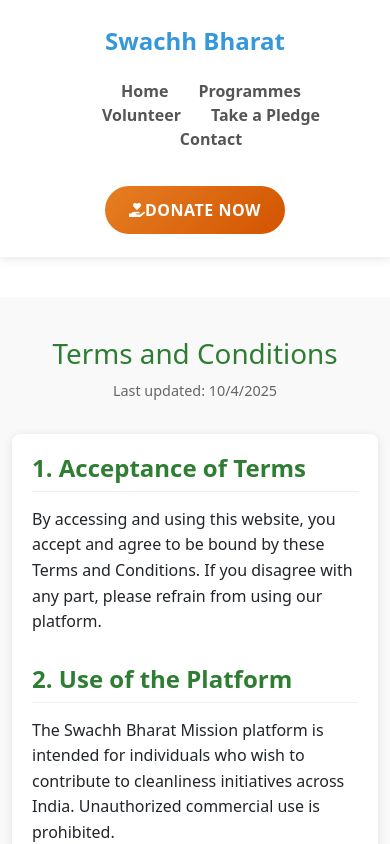
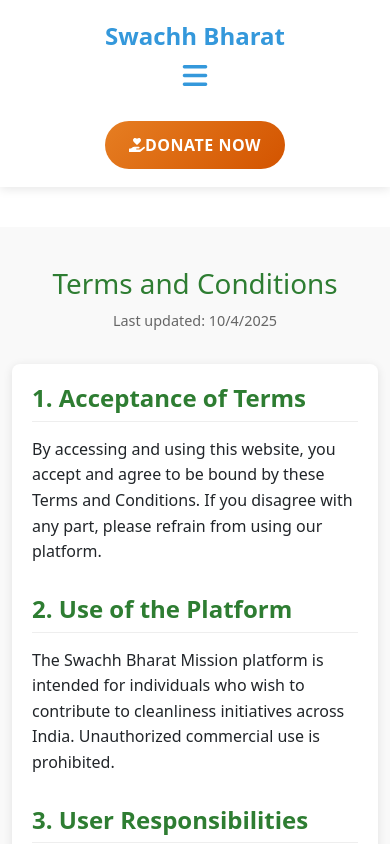
Before and after one commit to edahnXC/Swachchh-bharat-BE, a React (Create React App) app: page /terms-and-conditions in a window 390 px wide. Shown: the top 844 px of the page. Built offline with nearby package versions, Linux system fonts and the light colour scheme.

Commit message:
improve mobile view

```diff
--- a/public/index.html
+++ b/public/index.html
@@ -6,6 +6,7 @@
     <meta name="viewport" content="width=device-width, initial-scale=1" />
     <meta name="theme-color" content="#000000" />
     <meta name="description" content="Swachh Bharat Mission Website" />
+    <link rel="stylesheet" href="https://cdnjs.cloudflare.com/ajax/libs/font-awesome/6.0.0-beta3/css/all.min.css">
     <link rel="apple-touch-icon" href="%PUBLIC_URL%/logo192.png" />
     <link rel="manifest" href="%PUBLIC_URL%/manifest.json" />
     <!-- Add Font Awesome -->
--- a/src/App.js
+++ b/src/App.js
@@ -40,7 +40,7 @@
   const navigate = useNavigate();
   const location = useLocation();
   const [isAdmin, setIsAdmin] = useState(false);
-
+  const [menuOpen, setMenuOpen] = useState(false);
   // Scroll to top on route change
   useEffect(() => {
     window.scrollTo(0, 0);
@@ -69,14 +69,17 @@
             <Link to="/" className="logo">
               Swachh Bharat
             </Link>
+            <div className="menu-icon" onClick={() => setMenuOpen(!menuOpen)}>
+      <i className={menuOpen ? "fas fa-times" : "fas fa-bars"}></i>
+    </div>
 
-            <ul className="nav-links">
-              <li><Link to="/">Home</Link></li>
-              <li><Link to="/programmes">Programmes</Link></li>
-              <li><Link to="/volunteer">Volunteer</Link></li>
-              <li><Link to="/pledge">Take a Pledge</Link></li>
-              <li><Link to="/contact">Contact</Link></li>
-            </ul>
+    <ul className={menuOpen ? "nav-links mobile-menu" : "nav-links"}>
+      <li><Link to="/" onClick={() => setMenuOpen(false)}>Home</Link></li>
+      <li><Link to="/programmes" onClick={() => setMenuOpen(false)}>Programmes</Link></li>
+      <li><Link to="/volunteer" onClick={() => setMenuOpen(false)}>Volunteer</Link></li>
+      <li><Link to="/pledge" onClick={() => setMenuOpen(false)}>Take a Pledge</Link></li>
+      <li><Link to="/contact" onClick={() => setMenuOpen(false)}>Contact</Link></li>
+    </ul>
 
             <div className="nav-buttons">
               <Link to="/donation" className="donate-btn">
--- a/src/components/AdminPanel.js
+++ b/src/components/AdminPanel.js
@@ -1439,7 +1439,6 @@
                             )}
 
                             {/* Contacts List */}
-{/* Contacts List */}
                             {activeTab === "contacts" && (
                                 <Card>
                                     <Card.Header className="d-flex justify-content-between align-items-center">
--- a/src/styles.css
+++ b/src/styles.css
@@ -94,6 +94,7 @@
   position: sticky;
   top: 0;
   z-index: 1000;
+  padding: 10px 0;
 }
 
 .navbar .container {
@@ -102,7 +103,7 @@
   align-items: center;
   max-width: 1200px;
   margin: 0 auto;
-  padding: 15px 20px;
+  padding: 0 20px;
 }
 
 .logo {
@@ -121,6 +122,8 @@
 .nav-links {
   display: flex;
   list-style: none;
+  margin: 0;
+  padding: 0;
 }
 
 .nav-links li {
@@ -212,6 +215,72 @@
 
 .donate-btn:hover::after {
   opacity: 1;
+}
+
+/* Hamburger Menu Icon */
+.menu-icon {
+  display: none;
+  font-size: 28px;
+  cursor: pointer;
+  color: var(--primary-color);
+  z-index: 1001;
+}
+
+/* Mobile Menu */
+@media (max-width: 768px) {
+  .navbar .container {
+    flex-direction: row;
+    justify-content: space-between;
+    padding: 10px 20px;
+    position: relative;
+  }
+
+  .menu-icon {
+    display: block;
+  }
+
+  .nav-links {
+    display: none;
+  }
+
+  .nav-links.mobile-menu {
+    display: flex;
+    flex-direction: column;
+    align-items: center;
+    position: absolute;
+    top: 65px; /* adjust according to your navbar height */
+    left: 0;
+    width: 100%;
+    background-color: white;
+    box-shadow: 0 8px 20px rgba(0, 0, 0, 0.1);
+    padding: 20px 0;
+    z-index: 1000;
+    animation: slideDown 0.3s ease-in-out;
+  }
+
+  .nav-links.mobile-menu li {
+    margin: 15px 0;
+  }
+
+  .nav-buttons {
+    margin-top: 15px;
+  }
+
+  .donate-btn {
+    margin-top: 10px;
+  }
+}
+
+/* Optional Animation */
+@keyframes slideDown {
+  0% {
+    opacity: 0;
+    transform: translateY(-20px);
+  }
+  100% {
+    opacity: 1;
+    transform: translateY(0);
+  }
 }
 
 .logged-btn {
```
